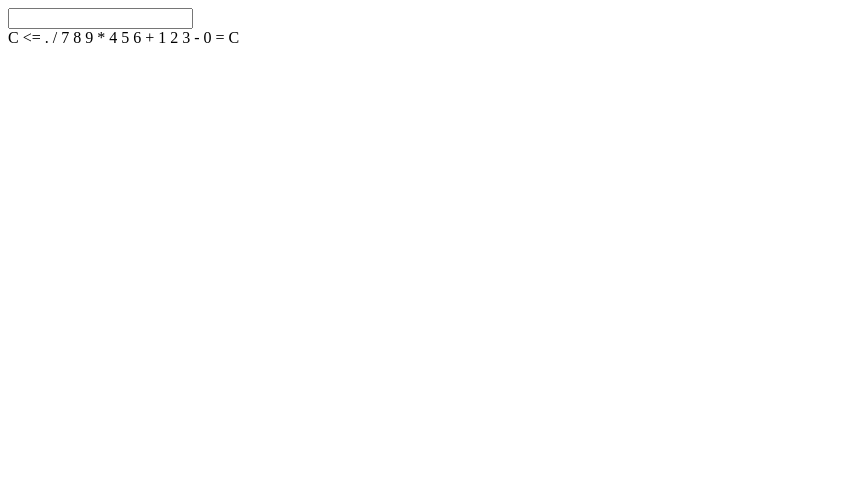
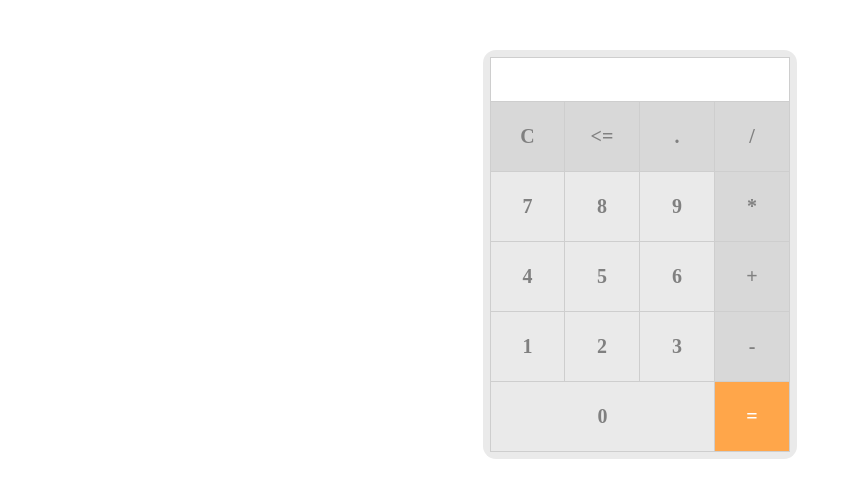
Before and after one commit to romanbatavi/simple-calculator-js, a plain HTML site: page main.html in a window 1280 px wide. Shown: the whole page, without its empty margins (0-852 px from the left). Drawn offline with Linux system fonts and the light colour scheme.

Commit message:
style complete

```diff
--- a/kalkulator.css
+++ b/kalkulator.css
@@ -1,4 +1,65 @@
 .kalkulator {
     background: #eaeaea;
     width:300px;
+    margin: 50px auto 0px auto;
+    padding: 7px;
+    border-radius: 13px;
 }
+
+#layar{
+    width: 100%;
+    box-sizing: border-box;
+    border: 1px solid #cecece;
+    font-size: 25px;
+    font-weight: bold;
+    color: grey;
+    padding: 7px 5px;
+    text-align: right;
+    outline: none;
+}
+
+.container-tombol{
+    display: flex;
+    flex-wrap: wrap;
+}
+
+.tombol{
+    display: flex;
+    width: 25%;
+    font-size: 20px;
+    color: grey;
+    font-weight: bold;
+    height: 70px;
+    border: 1px solid #cecece;
+    box-sizing: border-box;
+    justify-content: center;
+    align-items: center;
+    border-top: none;
+    border-left: none;
+}
+
+.tombol:nth-child(4n+1){
+    border-left: 1px solid #cecece;
+}
+
+.tombol:hover{
+    background: #e4e4e4;
+    cursor: pointer;
+}
+
+#nol{
+    flex-grow: 1;
+}
+
+.operator{
+    background: #d8d8d8;
+}
+
+#samadengan{
+    background: #ffa64a;
+    color: white;
+}
+
+#samadengan:hover{
+    background: orange;
+}
--- a/main.html
+++ b/main.html
@@ -4,30 +4,30 @@
         <title>
             Kalkulator Sederhana
         </title>
+        <link rel="stylesheet" type="text/css" href="kalkulator.css">
     </head>
     <body>
         <div class="kalkulator">
             <input type="text" id="layar">
             <div class="container-tombol">
-                <span class="tombol">C</span>
-                <span class="tombol"><=</span>
-                <span class="tombol">.</span>
-                <span class="tombol">/</span>
+                <span class="tombol operator">C</span>
+                <span class="tombol operator"><=</span>
+                <span class="tombol operator">.</span>
+                <span class="tombol operator">/</span>
                 <span class="tombol">7</span>
                 <span class="tombol">8</span>
                 <span class="tombol">9</span>
-                <span class="tombol">*</span>
+                <span class="tombol operator">*</span>
                 <span class="tombol">4</span>
                 <span class="tombol">5</span>
                 <span class="tombol">6</span>
-                <span class="tombol">+</span>
+                <span class="tombol operator">+</span>
                 <span class="tombol">1</span>
                 <span class="tombol">2</span>
                 <span class="tombol">3</span>
-                <span class="tombol">-</span>
-                <span class="tombol">0</span>
-                <span class="tombol">=</span>
-                <span class="tombol">C</span>
+                <span class="tombol operator">-</span>
+                <span class="tombol" id="nol">0</span>
+                <span class="tombol" id="samadengan">=</span>
             </div>
     </body>
 </html>
```
